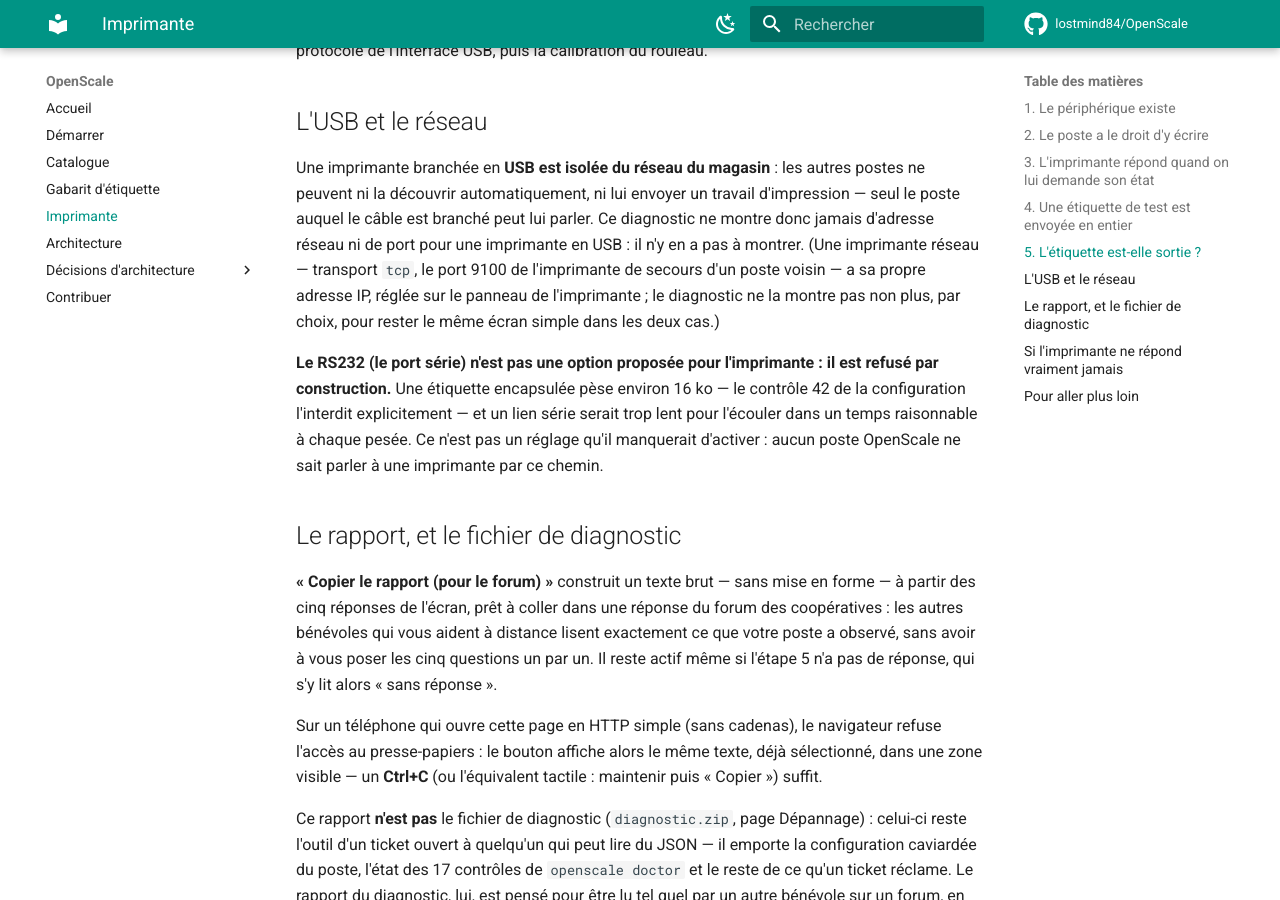
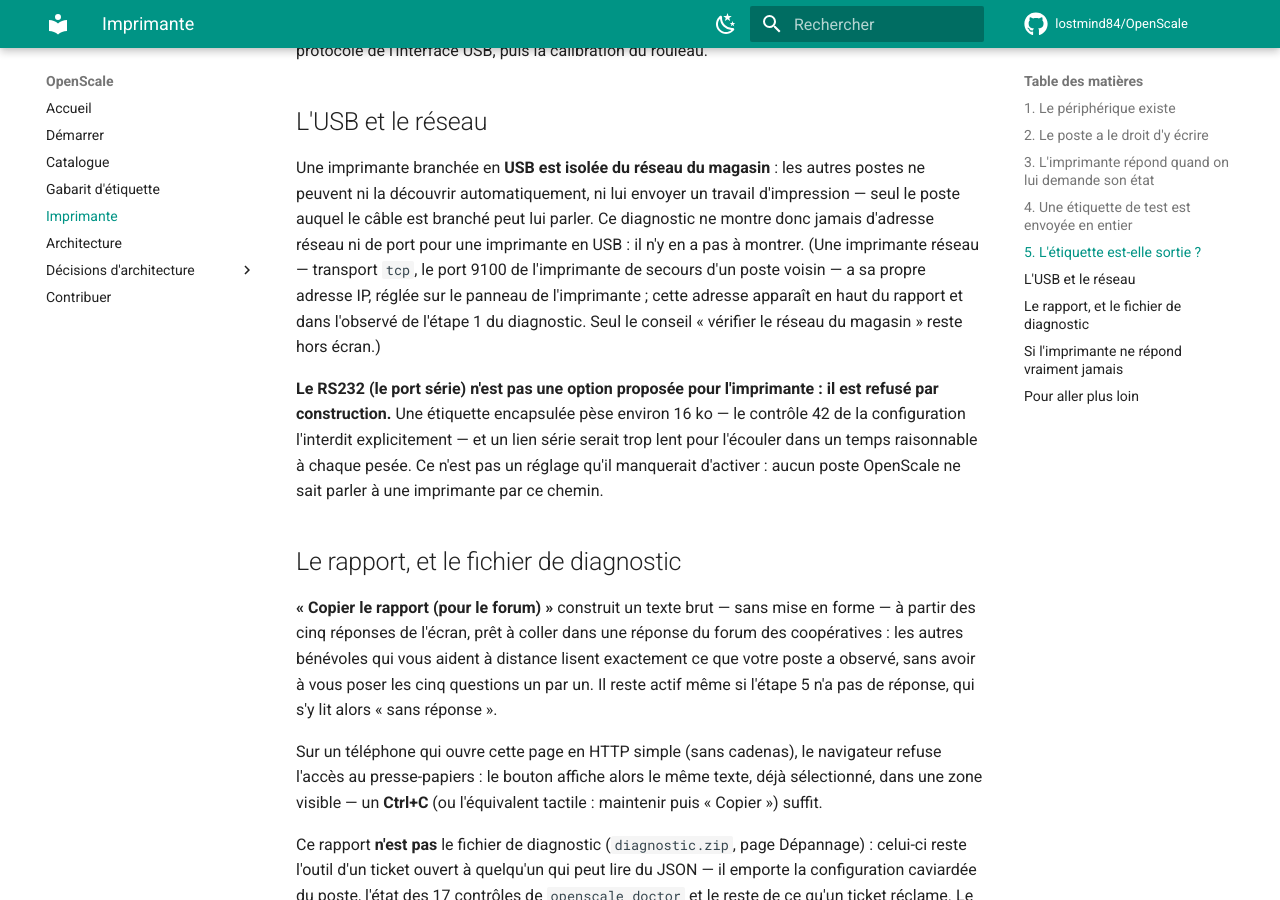
Before and after one commit to lostmind84/OpenScale, an MkDocs documentation site: the page built from handbook/imprimante.md, in a window 1280 px wide and 900 px high, scrolled down 1991 px. Built offline with MkDocs 1.6.1 and Material for MkDocs 9.7.7, drawn with Linux system fonts in a browser that asks for light colours; comment, search, counter and statistics services are not loaded.

Commit message:
docs: corriger la mention de l'adresse réseau dans le diagnostic
Le diagnostic affiche bien l'adresse TCP (étape 1, et en tête du
rapport) : seul le conseil de vérifier le réseau du magasin reste
hors écran, pas l'adresse. Trouvé en revue de la tâche 7 du plan
diagnostic-imprimante.

Claude-Session: https://claude.ai/code/session_01RhWjLA9NgkcypQ5X2815Rx

```diff
--- a/handbook/imprimante.md
+++ b/handbook/imprimante.md
@@ -89,8 +89,8 @@ seul le poste auquel le câble est branché peut lui parler. Ce diagnostic ne mo
 donc jamais d'adresse réseau ni de port pour une imprimante en USB : il n'y en a pas à
 montrer. (Une imprimante réseau — transport `tcp`, le port 9100 de l'imprimante de
 secours d'un poste voisin — a sa propre adresse IP, réglée sur le panneau de
-l'imprimante ; le diagnostic ne la montre pas non plus, par choix, pour rester le même
-écran simple dans les deux cas.)
+l'imprimante ; cette adresse apparaît en haut du rapport et dans l'observé de l'étape 1
+du diagnostic. Seul le conseil « vérifier le réseau du magasin » reste hors écran.)
 
 **Le RS232 (le port série) n'est pas une option proposée pour l'imprimante : il est
 refusé par construction.** Une étiquette encapsulée pèse environ 16 ko — le contrôle 42
```
